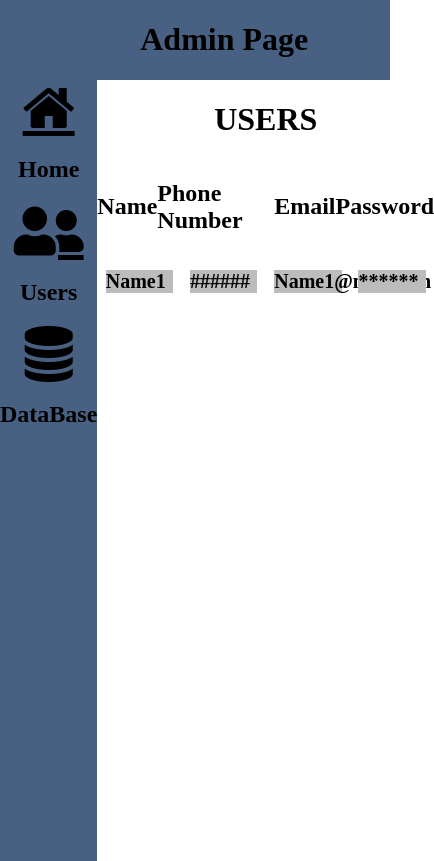
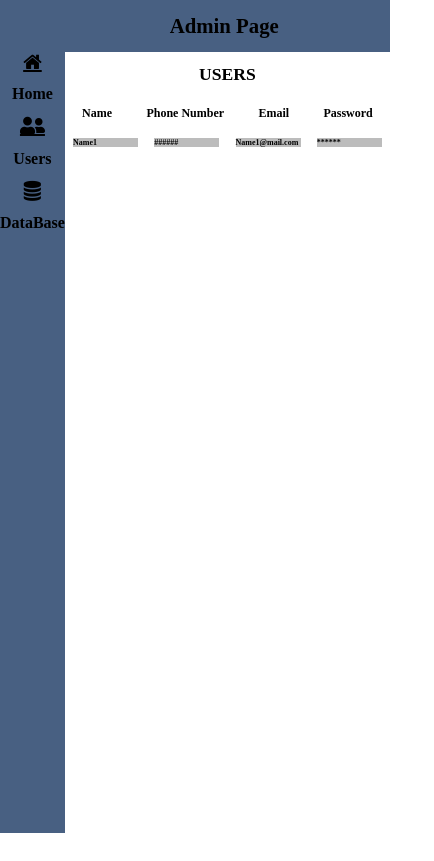
Before and after one commit to Fadi-Haddad-235/E-Commerce-Website, a plain HTML site: page users.html in a window 390 px wide. Shown: the whole page, 434 px wide, since content can reach past the window. Drawn offline with Linux system fonts and the light colour scheme.

Commit message:
Added the media Quesries for a responsive admin's user page

```diff
--- a/css/users.css
+++ b/css/users.css
@@ -70,7 +70,7 @@ a:visited {
     color: inherit;
 }
 
-a:hover{
+a:hover {
     background-color: white;
     border: 2px solid white;
     border-radius: 20%;
@@ -92,8 +92,66 @@ a:hover{
     align-items: center;
 }
 
-.rowData{
+.rowData {
     width: 20%;
-    font-size: 1.25rem;
+    font-size: 1rem;
     background-color: #BCBCBC;
 }
+
+@media (max-width:800px) {
+    .iconImage a {
+        font-size: 2.5rem;
+    }
+
+    .iconImage h2 {
+        font-size: 1rem;
+    }
+
+    .optionDataTitle {
+        font-size: 1.5rem;
+    }
+
+    .rowDisplay {
+        font-size: 0.75rem;
+    }
+
+    .rowData {
+        font-size: 0.75rem;
+    }
+}
+
+@media (max-width:680px) {
+    .containerTitle {
+        font-size: 0.75rem;
+    }
+
+    .iconImage a {
+        font-size: 2rem;
+    }
+
+    .optionDataTitle {
+        font-size: 1.25rem;
+    }
+
+    .rowDisplay {
+        font-size: 0.5rem;
+    }
+
+    .rowData {
+        font-size: 0.5rem;
+    }
+}
+
+@media (max-width:500px) {
+    .containerTitle {
+        font-size: 0.65rem;
+    }
+
+    .iconImage a {
+        font-size: 1.25rem;
+    }
+
+    .optionDataTitle {
+        font-size: 1.10rem;
+    }
+}
```
